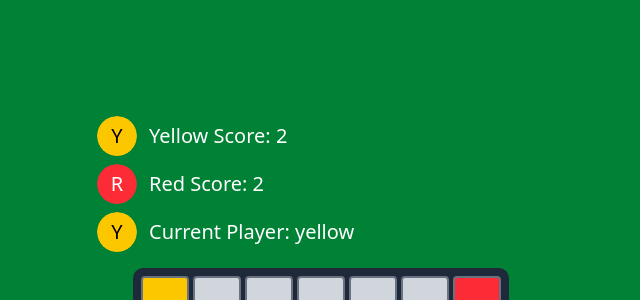
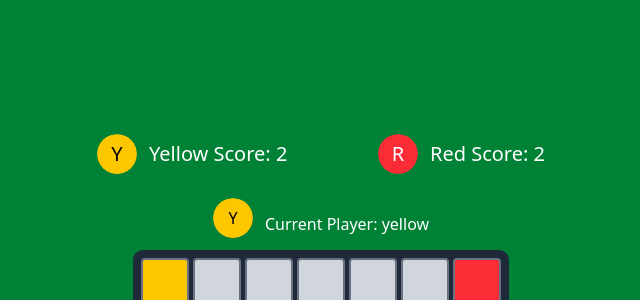
Before and after one commit to NTTGaming112/Boardgame, a React (Vite) app: page /game in a window 1280 px wide. Shown: the top 300 px of the page, without its empty margins (319-959 px from the left). Built offline with nearby package versions, Linux system fonts and the light colour scheme.

Commit message:
change player score

```diff
--- a/src/features/ataxx/pages/GameScreen.tsx
+++ b/src/features/ataxx/pages/GameScreen.tsx
@@ -99,7 +99,7 @@ const GameScreen: React.FC<GameScreenProps> = ({
           onClose={() => setShowGameOver(false)}
         />
       )}
-      <div className="text-white text-xl mb-4 w-full max-w-md">
+      <div className="flex flex-row justify-between text-white text-xl mb-4 w-full max-w-md">
         <div className="flex items-center space-x-3 mb-2">
           <Avatar className="w-10 h-10">
             <AvatarFallback className="bg-yellow-400 text-black">
@@ -114,7 +114,8 @@ const GameScreen: React.FC<GameScreenProps> = ({
           </Avatar>
           <span>Red Score: {gameState.redScore}</span>
         </div>
-        <div className="flex items-center space-x-3">
+      </div>
+      <div className="flex text-white items-center space-x-3 space-y-3">
         <Avatar className="w-10 h-10">
           <AvatarFallback
             className={
@@ -127,7 +128,6 @@ const GameScreen: React.FC<GameScreenProps> = ({
           </AvatarFallback>
         </Avatar>
         <span>Current Player: {gameState.currentPlayer}</span>
-        </div>
       </div>
       <Board
         board={gameState.board}
```
Lines whose indentation alone changed are shown as unchanged.
